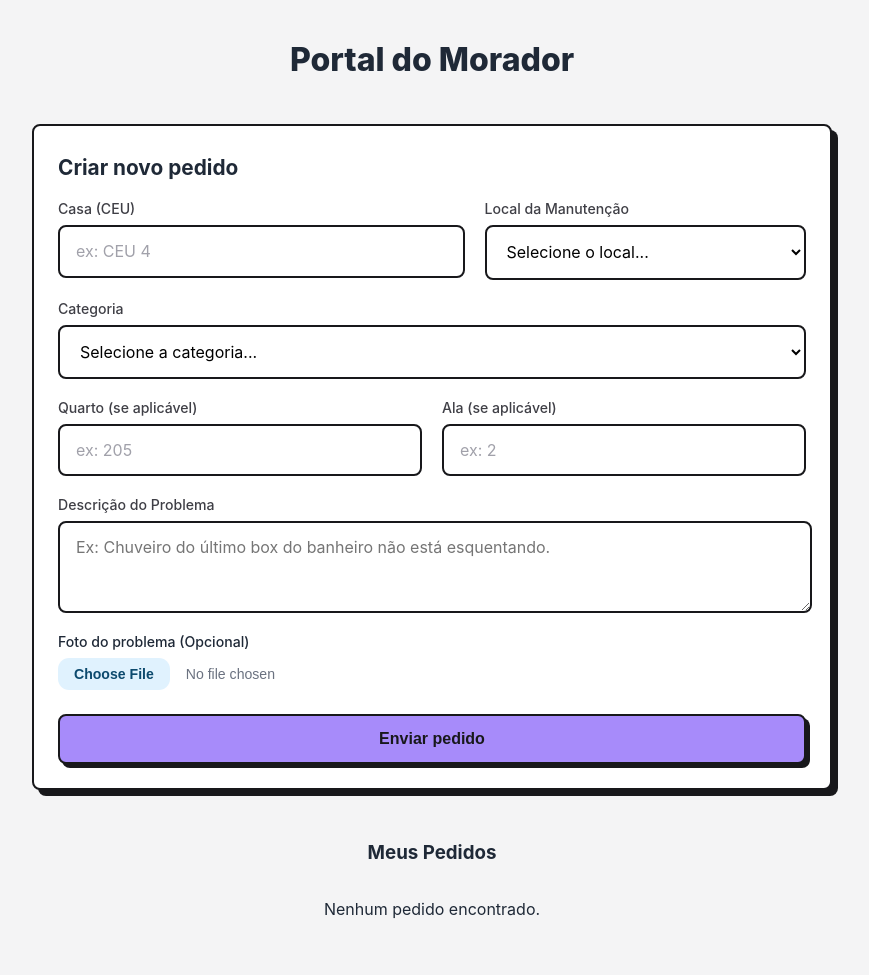
After one commit to Gabriel-Reader/FixHub-project, a Flask app: template templates/painelMorador.html in a window 1280 px wide. The commit adds this page. Shown: the whole page, without its empty margins (208-1077 px from the left). Run offline with Flask 3, Linux system fonts and the light colour scheme; the template is opened without the code that fills it, so the values that code supplies are empty.

Commit message:
feat: Foi adicionado a página do Morador, um portal para realizar as solicitações, atualmente só com o HTML e CSS, sem o route (painelMorador.html, painelMorador.css)

```diff
--- /dev/null
+++ b/templates/painelMorador.css
@@ -0,0 +1,168 @@
+body {
+    align-items: center;
+    display: flex;
+    font-family: -apple-system, BlinkMacSystemFont, 'Segoe UI', Roboto, Oxygen, Ubuntu, Cantarell, sans-serif;
+    justify-content: center;
+    padding: 1rem;
+    padding-top: 0;
+    color: #1f2937;
+    background-color: #f4f4f5;
+}
+
+.section-morador {
+    max-width: 50rem;
+    width: 100%;
+    padding: 1rem;
+}
+
+.cabecalho-section {
+    font-size: 2rem;
+    text-align: center;
+    font-weight: 800;
+    margin-bottom: 2.8rem;
+    margin-top: 1rem;
+}
+
+.cartao-morador {
+    background-color: #ffffff;
+    border: 2px solid #18181b;
+    border-radius: 0.5rem;
+    box-shadow: 6px 6px 0px #18181b;
+    transition: all 0.2s ease-in-out;
+    padding: 1.5rem;
+    padding-top: 0.5rem;
+}
+
+.cartao-morador h3 {
+    font-size: 1.30rem;
+    font-weight: 700;
+}
+
+.formulario-morador {
+    display: flex;
+    flex-direction: column;
+    gap: 1.25rem;
+}
+
+.item-formulario {
+    display: flex;
+    flex-direction: column;
+    flex-grow: 1;
+}
+
+.itens-linha {
+    display: flex;
+    gap: 1.25rem;
+    flex-wrap: wrap;
+}
+
+.item-formulario label {
+    font-size: 0.88rem;
+    font-weight: 500;
+    margin-bottom: 0.5rem;
+    color: #3f3f46;
+}
+
+.div-imagem label {
+    font-size: 0.88rem;
+    font-weight: 500;
+}
+
+.item-formulario select,
+.item-formulario input, textarea {
+    border: 2px solid #18181b;
+    border-radius: 0.5rem;
+    background-color: #ffffff;
+    font-size: 0.88rem;
+    font-family: inherit;
+    font-size: 1rem;
+    padding: 0.88rem 1rem;
+    /* appearance: none; */
+}
+
+.item-formulario select:focus,
+.item-formulario input:focus,
+.item-formulario textarea:focus {
+    outline: none;
+    border-color: #a78bfa;
+    box-shadow: 0 0 0 3px #a78bfa;
+}
+
+/* Remove as setas no Chrome, Safari, Edge e Opera */
+input[type=number]::-webkit-outer-spin-button,
+input[type=number]::-webkit-inner-spin-button {
+    -webkit-appearance: none;
+    margin: 0;
+}
+
+.item-formulario input::placeholder {
+    color: #a1a1aa;
+}
+
+.item-formulario textarea {
+    min-height: 60px;
+    max-height: 200px;
+    max-width: 96%;
+    min-width: 96%;
+}
+
+.div-imagem {
+    display: flex;
+    flex-direction: column;
+    margin-bottom: 0.25rem;
+    gap: 0.5rem;
+}
+
+button {
+    border: none;
+    cursor: pointer;
+}
+
+.btn-imagem {
+    font-size: 0.88rem;
+    color: #6b7280;
+}
+
+.btn-imagem::file-selector-button {
+    margin-right: 1rem;
+    padding: 0.5rem 1rem;
+    border: none;
+    border-radius: 0.7rem;
+    font-weight: 700;
+    background-color: #e0f2fe;
+    color: #0c4a6e;
+    cursor: pointer;
+    transition: background-color 0.2s;
+}
+
+.btn-imagem::file-selector-button:hover {
+    background-color: #bae6fd;
+    cursor: pointer;
+}
+
+.btn-enviarPedido {
+    border: 2px solid #18181b;
+    border-radius: 0.5rem;
+    box-shadow: 4px 4px 0px #18181b;
+    background-color: #a78bfa;
+    color: #18181b;
+    font-weight: 700;
+    font-size: 1rem;
+    padding: 0.88rem 1rem;
+    transition: all 0.2s ease-in-out;
+}
+
+.btn-enviarPedido:hover {
+    transform: translate(2px, 2px);
+    box-shadow: 2px 2px 0px #18181b;
+}
+
+.container-pedidos {
+    display: flex;
+    flex-direction: column;
+    align-items: center;
+    justify-content: center;
+    max-width: 50rem;
+    width: 100%;
+    margin-top: 2rem;
+}
--- /dev/null
+++ b/templates/painelMorador.html
@@ -0,0 +1,97 @@
+<!DOCTYPE html>
+<html lang="pt-BR">
+<head>
+    <meta charset="UTF-8">
+    <meta name="viewport" content="width=device-width, initial-scale=1.0">
+    <meta name="description" content="Tela de Cadastro" />
+    <!-- <link rel="stylesheet" href="{{ url_for('static', filename='painelMorador.css') }}"> -->
+    <link rel="stylesheet" href="painelMorador.css" type="text/css">
+    <title>Portal do Morador</title>
+</head>
+
+<body>
+    <section id="sectionMorador" class="section-morador">
+        <header>
+            <h1 class="cabecalho-section"> Portal do Morador</h1>
+        </header>
+
+        <div class="cartao-morador">
+            <h3>Criar novo pedido</h3>
+
+            <form id="formMorador" class="formulario-morador" autocomplete="off" method="POST">
+
+                <div class="itens-linha">
+                    <div class="item-formulario">
+                        <label for="m_casa">Casa (CEU)</label>
+                        <input type="text" id="m_casa" name="m_casa" placeholder="ex: CEU 4" maxlength="10" required>
+                    </div>
+
+                    <div class="item-formulario">
+                        <label for="m_casa">Local da Manutenção</label>
+                        <select id="c_localManutencao" name="c_localManutencao" required>
+                            <option value="" disabled selected>Selecione o local...</option>
+                            <option value="Quarto">Quarto</option>
+                            <option value="Banheiro">Banheiro</option>
+                            <option value="Area em comum">Área em comum</option>
+                        </select>
+                    </div>
+                </div>
+
+                <div class="item-formulario">
+                    <label for="m_categoria">Categoria</label>
+                    <select id="m_categoria" name="m_categoria" required>
+                        <option value="" disabled selected>Selecione a categoria...</option>
+                        <option value="Jardinagem">Jardinagem</option>
+                        <option value="Manutencao Hidraulica">Manutenção Hidráulica</option>
+                        <option value="Manutencao Eletrica">Manutenção Elétrica</option>
+                        <option value="Marcenaria / Mobiliario">Marcenaria / Mobiliário</option>
+                        <option value="Estrutural">Estrutural (parede, teto, piso)</option>
+                        <option value="Limpeza Pesada">Limpeza Pesada</option>
+                        <option value="Outros">Outros</option>
+                    </select>
+                </div>
+
+                <div class="itens-linha">
+                    <div class="item-formulario">
+                        <label for="m_quarto">Quarto (se aplicável)</label>
+                        <input type="number" id="m_quarto" name="m_quarto" placeholder="ex: 205">
+                    </div>
+
+                    <div class="item-formulario">
+                        <label for="m_ala">Ala (se aplicável)</label>
+                        <input type="number" id="m_ala" name="m_ala" placeholder="ex: 2">
+                    </div>
+                </div>
+
+                <div class="item-formulario">
+                    <label for="m_descricao" class="form-label">Descrição do Problema</label>
+                    <textarea id="m_descricao" rows="3" class="form-textarea" placeholder="Ex: Chuveiro do último box do banheiro não está esquentando." required></textarea>
+                </div>
+
+                <div class="div-imagem">
+                    <label for="m_imagem">Foto do problema (Opcional)</label>
+                    <input type="file" name="m_imagem" id="m_imagem" class="btn-imagem" accept="image/*">
+                </div>
+
+                <button type="submit" class="btn btn-enviarPedido" id="m_enviarPedido">
+                    Enviar pedido
+                </button>
+
+            </form>
+        </div>
+
+        <div class="container-pedidos">
+            <h3 class="cabecalho-meusPedidos">Meus Pedidos</h3>
+
+            <div id="cartaoPedidos" class="cartao-pedidos">
+                <p class="texto-pedidos">Nenhum pedido encontrado.</p>
+            </div>
+
+        </div>
+
+    </section>
+
+
+</body>
+
+</html>
```
Also changed, not shown: templates/cadastro.css (+4 -3 lines), templates/cadastro.html (+13 -13 lines).
